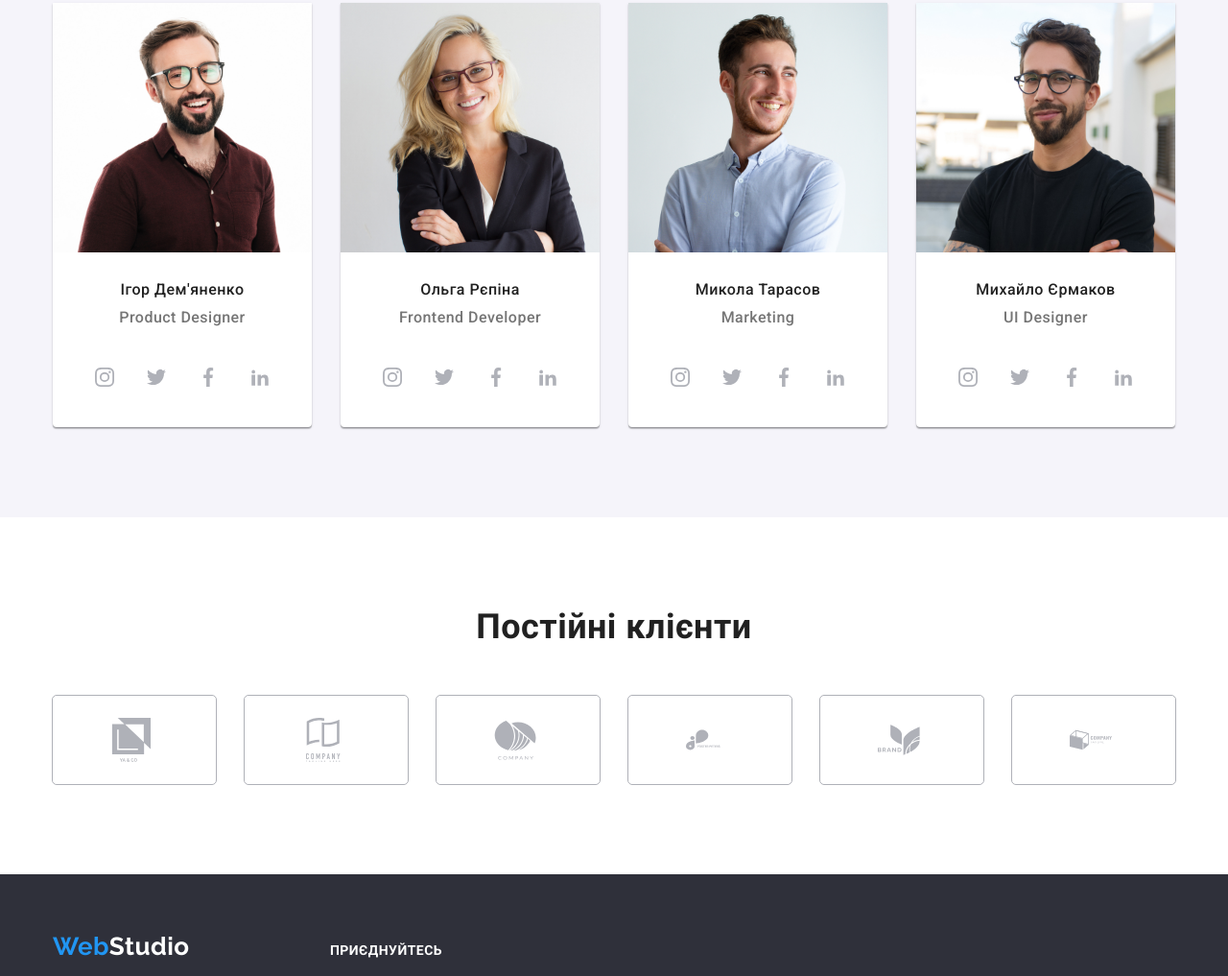
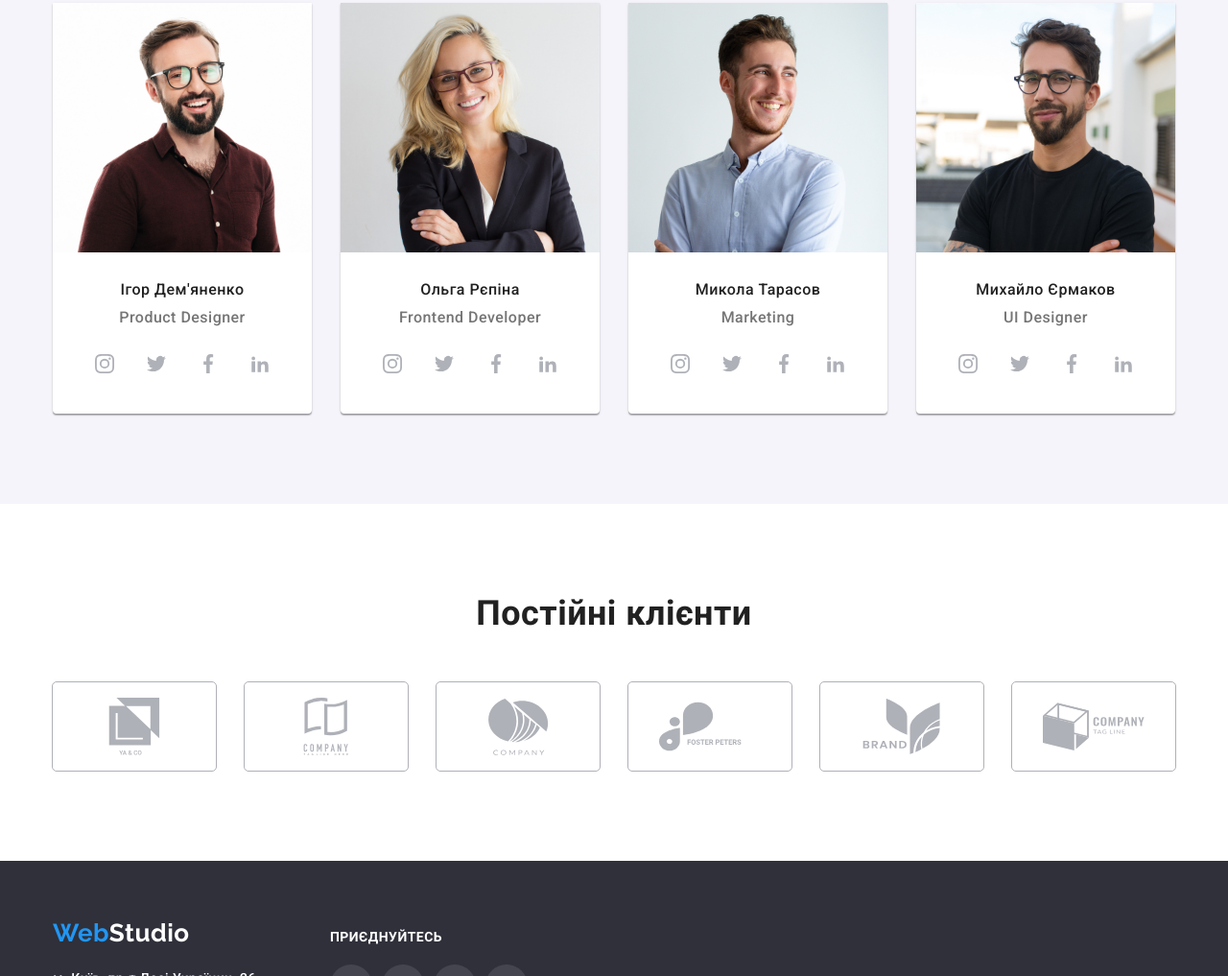
Before and after one commit to SLVladislav/goit-markup-hw-04, a plain HTML site: page index.html in a window 1280 px wide. Shown: the part 1783-2800 px from the top of the page at 96% size. Drawn offline with nearby package versions, Linux system fonts and the light colour scheme.

Commit message:
ДЗ-перероблене

```diff
--- a/css/styles.css
+++ b/css/styles.css
@@ -245,7 +245,8 @@ p {
 .antena {
   display: flex;
   justify-content: center;
-  padding: 25px 0;
+  align-items: center;
+  height: 120px;
   margin-bottom: 30px;
 
   background-color: var(--section-item-color);
@@ -356,6 +357,7 @@ img {
   font-size: 16px;
   line-height: 1.18;
   text-align: center;
+  margin-bottom: 16px;
 }
 
 .icons-svg.list {
@@ -363,7 +365,7 @@ img {
   justify-content: center;
   align-items: center;
   gap: 10px;
-  padding: 0 32px 30px 32px;
+
 }
 
 .icons {
@@ -410,7 +412,8 @@ img {
   display: flex;
   width: 170px;
   height: 92px;
-  padding: 23px 60px;
+  justify-content: center;
+  align-items: center;
   border-radius: 4px;
   margin: 0;
 
--- a/index.html
+++ b/index.html
@@ -157,7 +157,6 @@
               <div class="title-developer">
                 <h3 class="item-web">Ігор Дем'яненко</h3>
                 <p lang="en" class="item-profesional">Product Designer</p>
-              </div>
                 <ul class="icons-svg list">
                   <li class="items-svg">
                     <a class="icons" href="">
@@ -188,6 +187,7 @@
                     </a>
                   </li>
                 </ul>
+              </div>
             </li>
 
             <li class="item-images">
@@ -200,7 +200,6 @@
               <div class="title-developer">
                 <h3 class="item-web">Ольга Рєпіна</h3>
                 <p lang="en" class="item-profesional">Frontend Developer</p>
-              </div>
                 <ul class="icons-svg list">
                   <li>
                     <a class="icons" href="">
@@ -231,6 +230,7 @@
                     </a>
                   </li>
                 </ul>
+              </div>
             </li>
             <li class="item-images">
               <img
@@ -242,7 +242,6 @@
               <div class="title-developer">
                 <h3 class="item-web">Микола Тарасов</h3>
                 <p lang="en" class="item-profesional">Marketing</p>
-              </div>
                 <ul class="icons-svg list">
                   <li>
                     <a class="icons" href="">
@@ -273,6 +272,7 @@
                     </a>
                   </li>
                 </ul>
+              </div>
             </li>
             <li class="item-images">
               <img
@@ -284,7 +284,6 @@
               <div class="title-developer">
                 <h3 class="item-web">Михайло Єрмаков</h3>
                 <p lang="en" class="item-profesional">UI Designer</p>
-              </div>
                 <ul class="icons-svg list">
                   <li>
                     <a class="icons" href="">
@@ -315,6 +314,7 @@
                     </a>
                   </li>
                 </ul>
+              </div>
             </li>
           </ul>
         </div>
@@ -325,42 +325,42 @@
           <ul class="company list">
             <li class="group-1">
               <a class="link-group" href="">
-                <svg class="icons-group" width="44" height="46">
+                <svg class="icons-group" width="106" height="60">
                   <use href="./images/icons.svg#icon-group"></use>
                 </svg>
               </a>
             </li>
             <li class="group-1">
               <a class="link-group" href="">
-                <svg class="icons-group" width="44" height="46">
+                <svg class="icons-group" width="106" height="60">
                   <use href="./images/icons.svg#icon-group2"></use>
                 </svg>
               </a>
             </li>
             <li class="group-1">
               <a class="link-group" href="">
-                <svg class="icons-group" width="44" height="46">
+                <svg class="icons-group" width="106" height="60">
                   <use href="./images/icons.svg#icon-group3"></use>
                 </svg>
               </a>
             </li>
             <li class="group-1">
               <a class="link-group" href="">
-                <svg class="icons-group" width="44" height="46">
+                <svg class="icons-group" width="106" height="60">
                   <use href="./images/icons.svg#icon-group4"></use>
                 </svg>
               </a>
             </li>
             <li class="group-1">
               <a class="link-group" href="">
-                <svg class="icons-group" width="44" height="46">
+                <svg class="icons-group" width="106" height="60">
                   <use href="./images/icons.svg#icon-group5"></use>
                 </svg>
               </a>
             </li>
             <li class="group-1">
               <a class="link-group" href="">
-                <svg class="icons-group" width="44" height="46">
+                <svg class="icons-group" width="106" height="60">
                   <use href="./images/icons.svg#icon-group6"></use>
                 </svg>
               </a>
```
Lines whose indentation alone changed are shown as unchanged.
